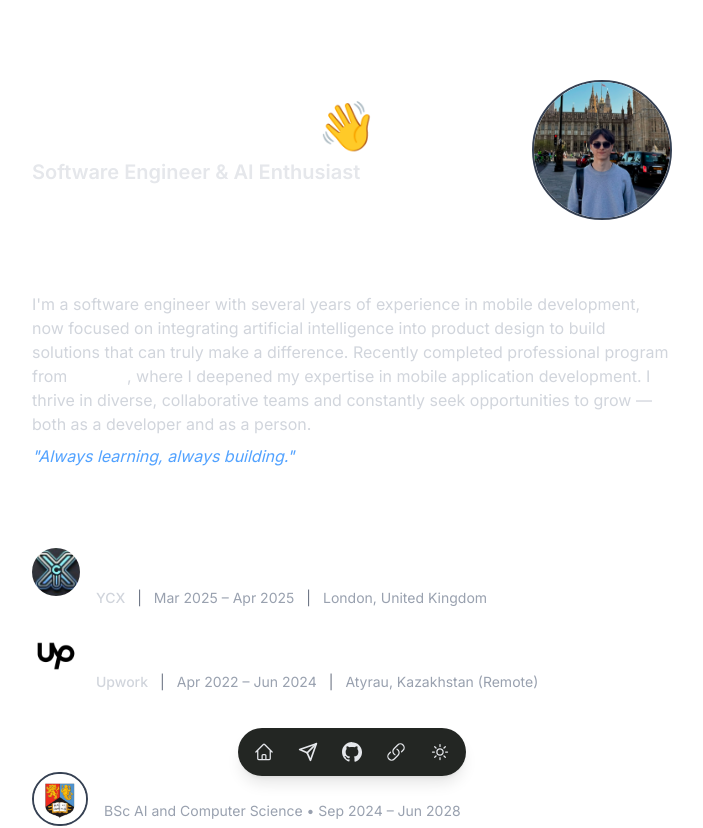
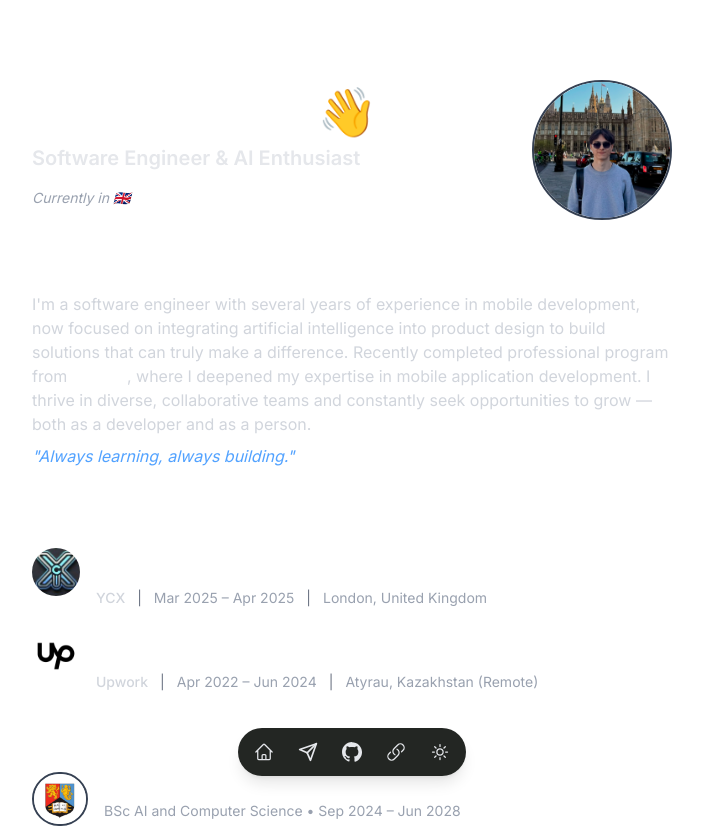
Before and after one commit to bluemadisonblue/my-website, a Next.js app: page / in a window 1280 px wide. Shown: the top 828 px of the page, without its empty margins (288-991 px from the left). Built offline with nearby package versions, Linux system fonts and the light colour scheme.

Commit message:
Add 'Currently in 🇬🇧' under Software Engineer & AI Enthusiast in hero section

```diff
--- a/src/app/page.tsx
+++ b/src/app/page.tsx
@@ -52,6 +52,7 @@
         <div className="flex-1 text-left">
           <h1 className="text-4xl sm:text-5xl font-bold text-white mb-2">Hi, I&apos;m Enes <span className="inline-block align-middle">👋</span></h1>
           <p className="text-lg sm:text-xl text-gray-200 mb-4 font-semibold">Software Engineer &amp; AI Enthusiast</p>
+          <p className="text-sm italic text-gray-400 mb-2">Currently in 🇬🇧</p>
         </div>
         <div className="flex-shrink-0 flex items-center justify-center">
         <Image
```
